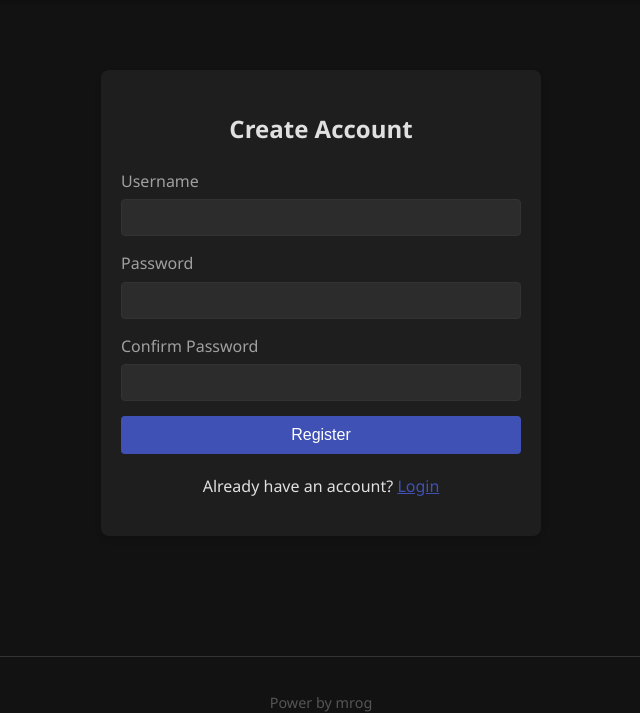
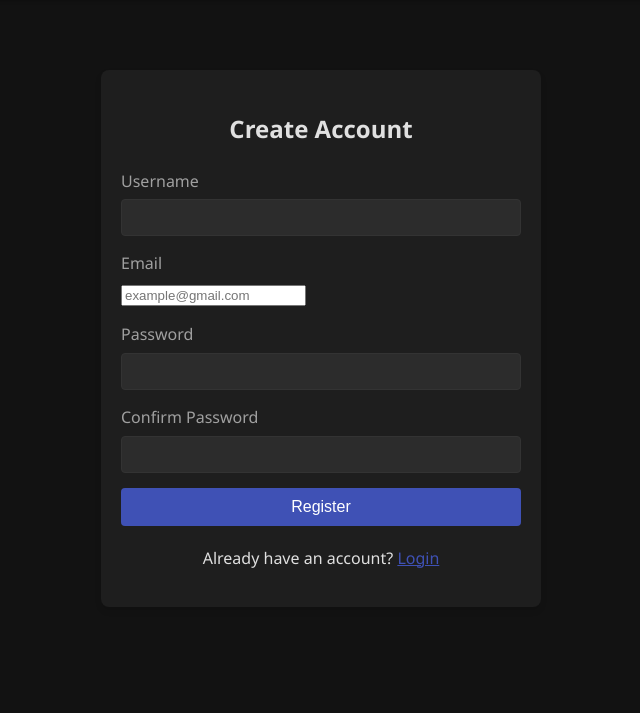
Before and after one commit to mbarakaligwema-png/mr-og-tool, a FastAPI app: page /register in a window 1280 px wide. Shown: the part 68-781 px from the top of the page, without its empty margins (319-959 px from the left). Run offline with FastAPI, Linux system fonts and the light colour scheme.

Commit message:
Initial upload from MR OG TOOL

```diff
--- a/server/crud.py
+++ b/server/crud.py
@@ -8,14 +8,14 @@ def get_user(db: Session, username: str):
 def get_users(db: Session, skip: int = 0, limit: int = 100):
     return db.query(models.User).offset(skip).limit(limit).all()
 
-def create_user(db: Session, username: str, password: str, is_admin: bool = False):
+def create_user(db: Session, username: str, password: str, email: str = None, is_admin: bool = False):
     hashed_password = auth.get_password_hash(password)
     # Default to NOW (Immediately Expired) so they need a package.
     # If is_admin, maybe give lifetime? Let's keep it consistent, admin can give themselves time.
     # actually admin usually needs access.
     default_expiry = None if is_admin else datetime.datetime.utcnow()
 
-    db_user = models.User(username=username, hashed_password=hashed_password, is_admin=is_admin, expiry_date=default_expiry)
+    db_user = models.User(username=username, email=email, hashed_password=hashed_password, is_admin=is_admin, expiry_date=default_expiry)
     db.add(db_user)
     db.commit()
     db.refresh(db_user)
--- a/server/main.py
+++ b/server/main.py
@@ -84,14 +84,14 @@ async def register_page(request: Request):
     return templates.TemplateResponse("register.html", {"request": request})
 
 @app.post("/register", response_class=HTMLResponse)
-async def register(request: Request, username: str = Form(...), password: str = Form(...), confirm_password: str = Form(...), db: Session = Depends(get_db)):
+async def register(request: Request, username: str = Form(...), email: str = Form(...), password: str = Form(...), confirm_password: str = Form(...), db: Session = Depends(get_db)):
     if password != confirm_password:
         return templates.TemplateResponse("register.html", {"request": request, "error": "Passwords do not match"})
 
     if crud.get_user(db, username):
         return templates.TemplateResponse("register.html", {"request": request, "error": "Username already taken"})
 
-    crud.create_user(db, username, password)
+    crud.create_user(db, username, password, email=email)
     return RedirectResponse(url="/login?msg=registered", status_code=status.HTTP_303_SEE_OTHER)
 
 @app.get("/logout")
--- a/server/templates/admin.html
+++ b/server/templates/admin.html
@@ -45,6 +45,7 @@
                 <tr>
                     <th>ID</th>
                     <th>Username</th>
+                    <th>Email</th>
                     <th>Expiry</th>
                     <th>HWID</th>
                     <th>Actions</th>
@@ -55,6 +56,7 @@
                 <tr>
                     <td>{{ u.id }}</td>
                     <td>{{ u.username }}</td>
+                    <td>{{ u.email if u.email else "No Email" }}</td>
                     <td>
                         {{ u.expiry_date.strftime('%Y-%m-%d') if u.expiry_date else "LIFETIME" }}
                     </td>
@@ -100,6 +102,7 @@
                 <tr>
                     <th>ID</th>
                     <th>Username</th>
+                    <th>Email</th>
                     <th>Status</th>
                     <th>Expiry</th>
                     <th>Actions</th>
@@ -110,6 +113,7 @@
                 <tr>
                     <td>{{ u.id }}</td>
                     <td>{{ u.username }}</td>
+                    <td>{{ u.email if u.email else "No Email" }}</td>
                     <td>
                         {% if not u.is_active %} <span class="status-blocked">BLOCKED</span>
                         {% elif u.is_expired() %} <span class="status-blocked">EXPIRED</span>
--- a/server/templates/register.html
+++ b/server/templates/register.html
@@ -16,6 +16,10 @@
             <input type="text" name="username" required>
         </div>
         <div class="form-group">
+            <label>Email</label>
+            <input type="email" name="email" placeholder="example@gmail.com" required>
+        </div>
+        <div class="form-group">
             <label>Password</label>
             <input type="password" name="password" required>
         </div>
```
